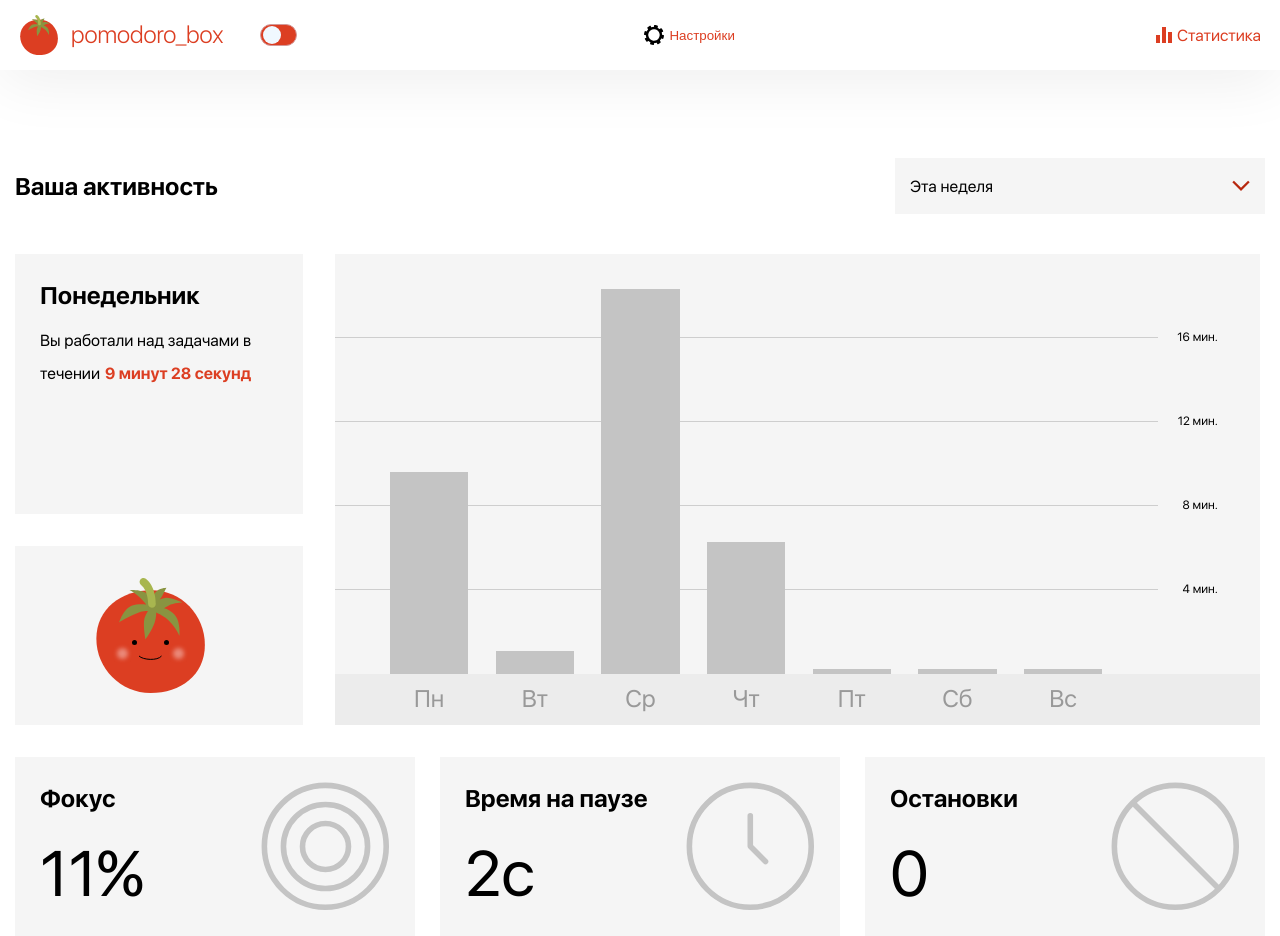
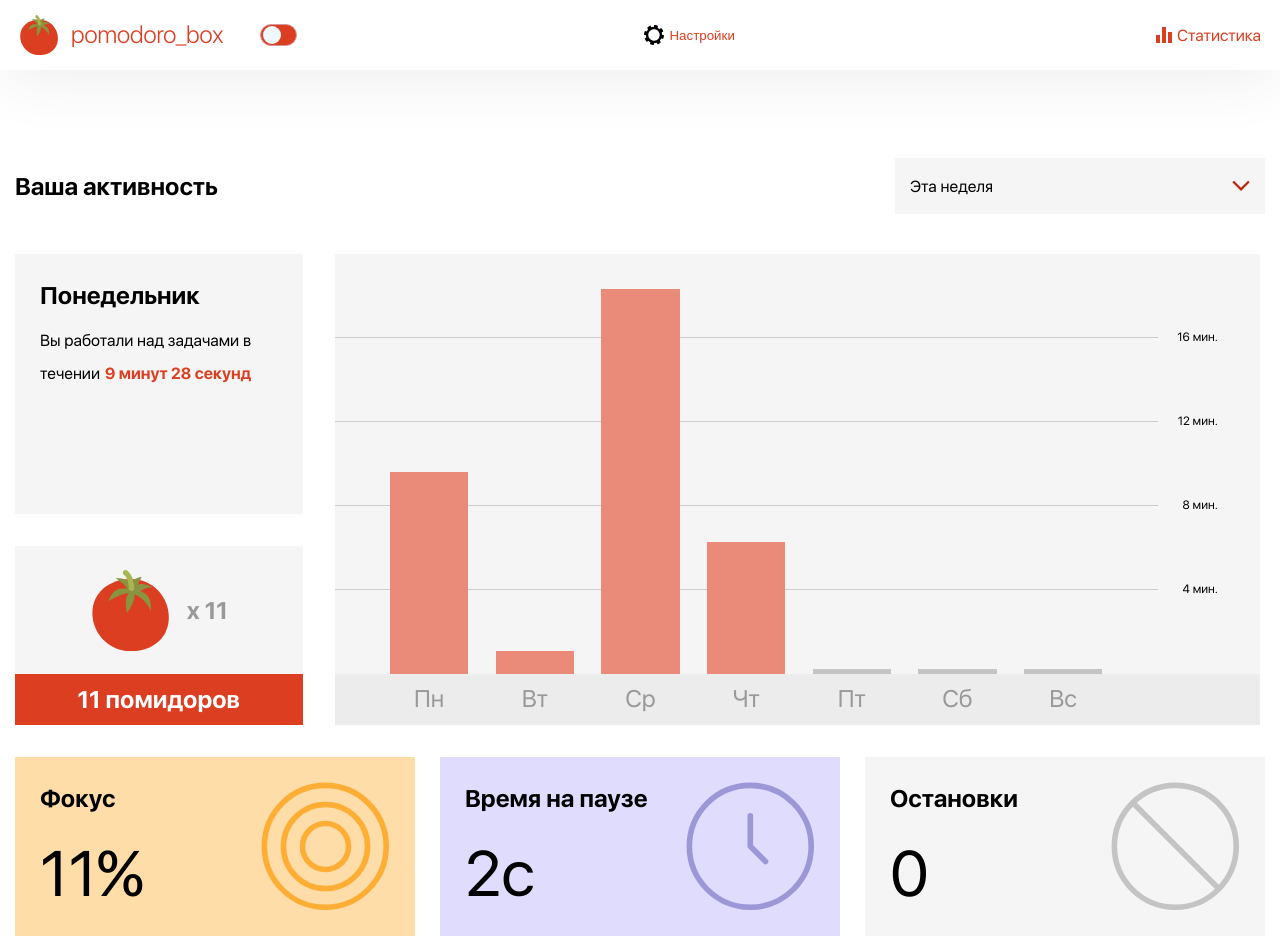
Before and after one commit to Sacred777/react-pomo, a React (Create React App) app: page /stat in a window 1280 px wide. Both pictures are taken after a click on the button 429 px from the left and 572 px from the top of the page. Built offline with nearby package versions, Linux system fonts and the light colour scheme.

Commit message:
The stylization of the StatisticsPage is done

```diff
--- a/src/components/StatisticsPage/StatisticsPage.tsx
+++ b/src/components/StatisticsPage/StatisticsPage.tsx
@@ -9,24 +9,18 @@ export interface IStatForButton {
   name: string;
   level: string;
   onClick: ReactEventHandler<HTMLButtonElement>;
+  data: string;
 }
 
 export interface IStatisticsPageProps {
-  // onClick: () => void;
   statForButtons: IStatForButton[];
+  // isDataOfDay: boolean;
   dayOfWeek: string;
   workingOnTaskTime: string;
   pomodoroCount: number;
   focusPercents: string;
   pauseTime: string;
   stopCount: string;
-  moButtonHeight: string;
-  tuButtonHeight: string;
-  weButtonHeight: string;
-  thButtonHeight: string;
-  frButtonHeight: string;
-  saButtonHeight: string;
-  suButtonHeight: string;
   oneLineLevelValue: string;
   twoLineLevelValue: string;
   threeLineLevelValue: string;
@@ -34,6 +28,14 @@ export interface IStatisticsPageProps {
 }
 
 export function StatisticsPage({...props}: IStatisticsPageProps) {
+
+  let pomoName = 'помидоров';
+  if (props.pomodoroCount === 1) {
+    pomoName = 'помидор';
+  } else if (props.pomodoroCount > 1 && props.pomodoroCount < 5 ) {
+    pomoName = 'помидора';
+  }
+
   return (
     <div className={styles.wrapper}>
       <div className={styles.topWrapper}>
@@ -53,7 +55,7 @@ export function StatisticsPage({...props}: IStatisticsPageProps) {
             <Text
               size={16}
               lineHeight={33}>
-              {`Вы работали над задачами в течении`}
+              {props.workingOnTaskTime ? 'Вы работали над задачами в течении' : 'Нет данных'}
               <Break size={5} inline={true}/>
               <Text
                 size={16}
@@ -68,13 +70,21 @@ export function StatisticsPage({...props}: IStatisticsPageProps) {
 
           <div className={styles.pomodoroCount}>
             <div className={styles.pomodoroCountIcon}>
-              <Icon name={EIcons.pomo} size={115}/>
+              {props.pomodoroCount === 0
+                ? <Icon name={EIcons.pomo} size={115}/>
+                : <Icon name={EIcons.logo} size={81}/>
+              }
+
               <Break size={16}/>
-              {/*<Text size={24} lineHeight={33} weight={EWeight.bold} color={EColors.grey99}>x 2</Text>*/}
+
+              {props.pomodoroCount !== 0 && <Text size={24} lineHeight={33} weight={EWeight.bold}
+                                                  color={EColors.grey99}>{`x ${props.pomodoroCount}`}</Text>}
             </div>
-            {/*<div className={styles.pomodoroCountInfo}>*/}
-            {/*<Text As={'p'} size={24} lineHeight={33} weight={EWeight.bold} color={EColors.white}>2 помидора</Text>*/}
-            {/*</div>*/}
+
+            {props.pomodoroCount !== 0 && <div className={styles.pomodoroCountInfo}>
+              <Text As={'p'} size={24} lineHeight={33} weight={EWeight.bold}
+                    color={EColors.white}>{`${props.pomodoroCount} ${pomoName}`}</Text>
+            </div>}
           </div>
         </div>
 
@@ -95,63 +105,6 @@ export function StatisticsPage({...props}: IStatisticsPageProps) {
             <div className={styles.chartLine}></div>
 
             <div className={styles.chartColums}>
-              {/*<div className={styles.buttonWrapper}>*/}
-              {/*  <button*/}
-              {/*    className={styles.button}*/}
-              {/*    id='1'*/}
-              {/*    style={{height: props.moButtonHeight}}>*/}
-              {/*  </button>*/}
-              {/*  <Text As={'p'} size={24} lineHeight={24} color={EColors.grey99}>Пн</Text>*/}
-              {/*</div>*/}
-              {/*<div className={styles.buttonWrapper}>*/}
-              {/*  <button*/}
-              {/*    className={styles.button}*/}
-              {/*    id='2'*/}
-              {/*    style={{height: props.tuButtonHeight}}>*/}
-              {/*  </button>*/}
-              {/*  <Text As={'p'} size={24} lineHeight={24} color={EColors.grey99}>Вт</Text>*/}
-              {/*</div>*/}
-              {/*<div className={styles.buttonWrapper}>*/}
-              {/*  <button*/}
-              {/*    className={styles.button}*/}
-              {/*    id='3'*/}
-              {/*    style={{height: props.weButtonHeight}}>*/}
-              {/*  </button>*/}
-              {/*  <Text As={'p'} size={24} lineHeight={24} color={EColors.grey99}>Ср</Text>*/}
-              {/*</div>*/}
-              {/*<div className={styles.buttonWrapper}>*/}
-              {/*  <button*/}
-              {/*    className={styles.button}*/}
-              {/*    id='4'*/}
-              {/*    style={{height: props.thButtonHeight}}>*/}
-              {/*  </button>*/}
-              {/*  <Text As={'p'} size={24} lineHeight={24} color={EColors.grey99}>Чт</Text>*/}
-              {/*</div>*/}
-              {/*<div className={styles.buttonWrapper}>*/}
-              {/*  <button*/}
-              {/*    className={styles.button}*/}
-              {/*    id='5'*/}
-              {/*    style={{height: props.frButtonHeight}}>*/}
-              {/*  </button>*/}
-              {/*  <Text As={'p'} size={24} lineHeight={24} color={EColors.grey99}>Пт</Text>*/}
-              {/*</div>*/}
-              {/*<div className={styles.buttonWrapper}>*/}
-              {/*  <button*/}
-              {/*    className={styles.button}*/}
-              {/*    id='6'*/}
-              {/*    style={{height: props.saButtonHeight}}>*/}
-              {/*  </button>*/}
-              {/*  <Text As={'p'} size={24} lineHeight={24} color={EColors.grey99}>Сб</Text>*/}
-              {/*</div>*/}
-              {/*<div className={styles.buttonWrapper}>*/}
-              {/*  <button*/}
-              {/*    className={styles.button}*/}
-              {/*    id='7'*/}
-              {/*    style={{height: props.suButtonHeight}}>*/}
-              {/*    /!*onClick={onClick(+id)}*!/*/}
-              {/*  </button>*/}
-              {/*  <Text As={'p'} size={24} lineHeight={24} color={EColors.grey99}>Вс</Text>*/}
-              {/*</div>*/}
               {
                 props.statForButtons.map((button) => (
                   <div
@@ -162,7 +115,8 @@ export function StatisticsPage({...props}: IStatisticsPageProps) {
                       className={styles.button}
                       id={button.key.toString()}
                       style={{height: button.level}}
-                      onClick={button.onClick}>
+                      onClick={button.onClick}
+                      data-level={button.data}>
                     </button>
                     <Text
                       As={'p'}
@@ -181,15 +135,22 @@ export function StatisticsPage({...props}: IStatisticsPageProps) {
       </div>
       <div className={styles.bottomWrapper}>
 
-        <div className={styles.items + ' ' + styles.focus}>
-          <div className={styles.info}>
+        <div
+          className={styles.items + ' ' + styles.focus}
+          data-value={props.focusPercents !== '0%' ? 'value' : 'notvalue'}>
+          <div
+            className={styles.info}
+          >
             <Text As={'p'} size={24} lineHeight={33} weight={EWeight.bold}>Фокус</Text>
             <Text size={64} lineHeight={76}>{props.focusPercents}</Text>
           </div>
           <Icon name={EIcons.focus} size={129}/>
         </div>
 
-        <div className={styles.items + ' ' + styles.pause}>
+        <div
+          className={styles.items + ' ' + styles.pause}
+          data-value={props.pauseTime !== '0c' ? 'value' : 'notvalue'}
+        >
           <div className={styles.info}>
             <Text As={'p'} size={24} lineHeight={33} weight={EWeight.bold}>Время на паузе</Text>
             <Text size={64} lineHeight={76}>{props.pauseTime}</Text>
@@ -197,7 +158,10 @@ export function StatisticsPage({...props}: IStatisticsPageProps) {
           <Icon name={EIcons.pause} size={129}/>
         </div>
 
-        <div className={styles.items + ' ' + styles.stop}>
+        <div
+          className={styles.items + ' ' + styles.stop}
+          data-value={props.stopCount !== '0' ? 'value' : 'notvalue'}
+        >
           <div className={styles.info}>
             <Text As={'p'} size={24} lineHeight={33} weight={EWeight.bold}>Остановки</Text>
             <Text size={64} lineHeight={76}>{props.stopCount}</Text>
--- a/src/components/StatisticsPage/StatisticsPageContainer.tsx
+++ b/src/components/StatisticsPage/StatisticsPageContainer.tsx
@@ -38,21 +38,11 @@ const StatisticsPageContainer = () => {
     pomodoroLevel[i] = result ? getPersentFromSeconds(result.pomodoroTime) + '%' : '';
   }
 
-  // useEffect(() => {
-  //   setStatForDay(getStatForDay(getRusDayOfWeek(today)));
-  // },[])
-
-  // let statForDay = getStatForDay(getRusDayOfWeek(today));
   let statForDay = getStatForDay(dayOfWeekForDisplay);
   console.log(statForDay);
 
-  const changeStatDay: ReactEventHandler<HTMLButtonElement> = (event) => {
-    //TODO нужно типизировать почемут пишет нет id
-    //@ts-ignore
-    console.log(event.target.id);
-    // @ts-ignore
-    // statForDay = getStatForDay(event.target.id);
-    setDayOfWeekForDisplay(+event.target.id);
+  const changeStatDay = (event: React.MouseEvent<HTMLButtonElement>) => {
+    setDayOfWeekForDisplay(+event.currentTarget.id);
   }
 
   const statForButtons = [];
@@ -65,6 +55,7 @@ const StatisticsPageContainer = () => {
       level: findedData ? getPersentFromSeconds(findedData.pomodoroTime) + '%' : '',
       // onClick: changeStatDay(findedData ? findedData.dayOfTheWeek : i + 1),
       onClick: changeStatDay,
+      data: findedData ? 'notempty' : 'empty',
     }
     statForButtons.push(objOfData);
   }
@@ -82,19 +73,11 @@ const StatisticsPageContainer = () => {
     return currentWeekStat.find((item) => item.dayOfTheWeek === numberOfWeek);
   }
 
-  // TODO По кнопке меняем данные этого объекта
-  // let statForDay = getStatForDay(getRusDayOfWeek(today));
-  // console.log(statForDay);
-
-  // function changeStatDay: ReactEventHandler<HTMLButtonElement> (event) {
-  //   // statForDay = getStatForDay(dayOfWeek)
-  //   // const id
-  //   console.log('клик');
-  // }
+  console.log(statForDay);
 
   const props: IStatisticsPageProps = {
-    // onClick: {changeStatDay},
     statForButtons,
+    // isDataOfDay: statForDay ? true : false,
     dayOfWeek: (
       statForDay
         ? getFullNameOfDayOfWeek(statForDay.dayOfTheWeek - 1)
@@ -126,13 +109,6 @@ const StatisticsPageContainer = () => {
         ? statForDay.stopCount.toString()
         : '0'
     ),
-    moButtonHeight: pomodoroLevel[0],
-    tuButtonHeight: pomodoroLevel[1],
-    weButtonHeight: pomodoroLevel[2],
-    thButtonHeight: pomodoroLevel[3],
-    frButtonHeight: pomodoroLevel[4],
-    saButtonHeight: pomodoroLevel[5],
-    suButtonHeight: pomodoroLevel[6],
     oneLineLevelValue: secondsToString(stepOfLevels),
     twoLineLevelValue: secondsToString(stepOfLevels * 2),
     threeLineLevelValue: secondsToString(stepOfLevels * 3),
--- a/src/components/StatisticsPage/statisticspage.module.css
+++ b/src/components/StatisticsPage/statisticspage.module.css
@@ -92,6 +92,16 @@
   width: 100%;
   height: 1%;
   background-color: var(--greyC4);
+  /*transition: background-color var(--duration) ease-in-out;*/
+}
+
+.button[data-level="notempty"] {
+  background-color: var(--d-salmon);
+  transition: background-color var(--duration) ease-in-out;
+}
+
+.button[data-level="notempty"]:hover {
+  background-color: var(--cinnabar);
 }
 
 .workingOnTasks {
@@ -155,17 +165,26 @@
   align-self: stretch;
 }
 
-.focus path {
-  /*background-color: var(--honey);*/
+.focus[data-value='value'] {
+  background-color: var(--honey);
+}
+
+.focus[data-value='notvalue']  path {
   stroke: var(--greyC4);
 }
 
-.pause path {
-  /*background-color: var(--malva);*/
+.pause[data-value='value'] {
+  background-color: var(--malva);
+}
+
+.pause[data-value='notvalue'] path {
   stroke: var(--greyC4);
 }
 
-.stop path {
+.stop[data-value='value'] {
+  background-color: var(--frost);
+}
+
+.stop[data-value='notvalue'] path {
   stroke: var(--greyC4);
-  /*background-color: var(--frost);*/
 }
```
